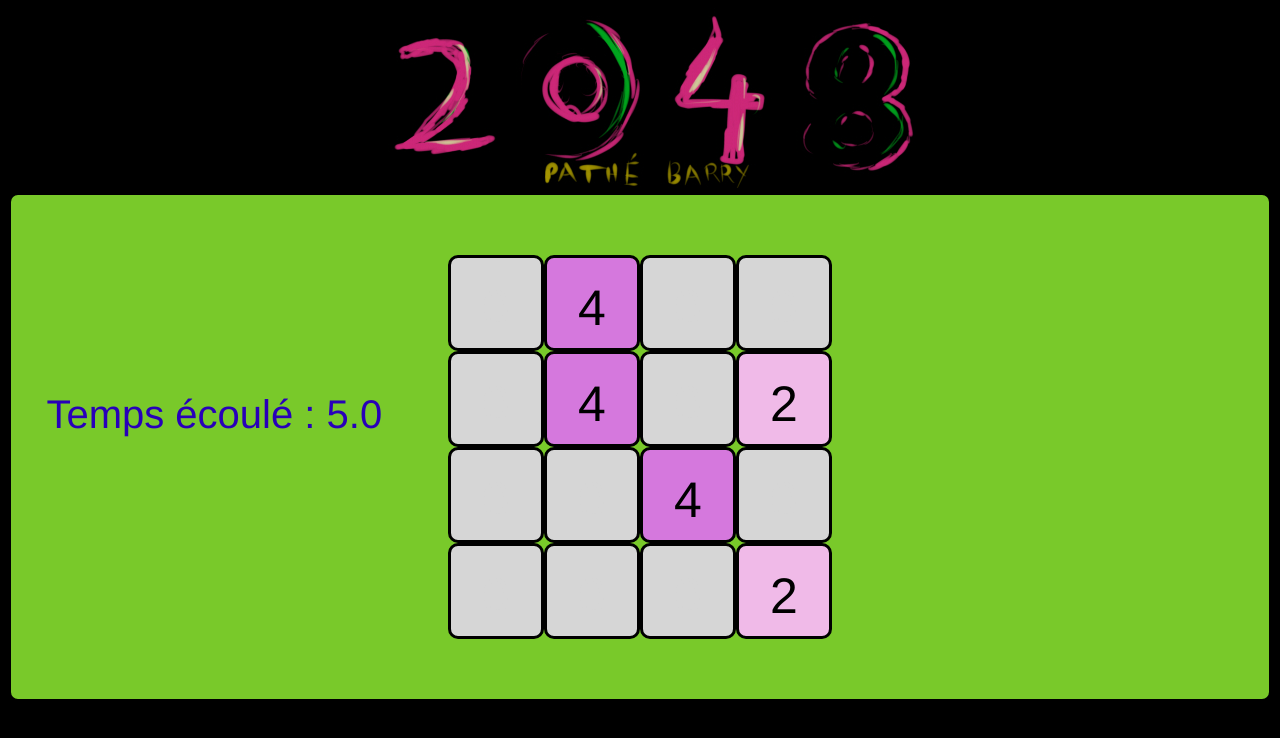
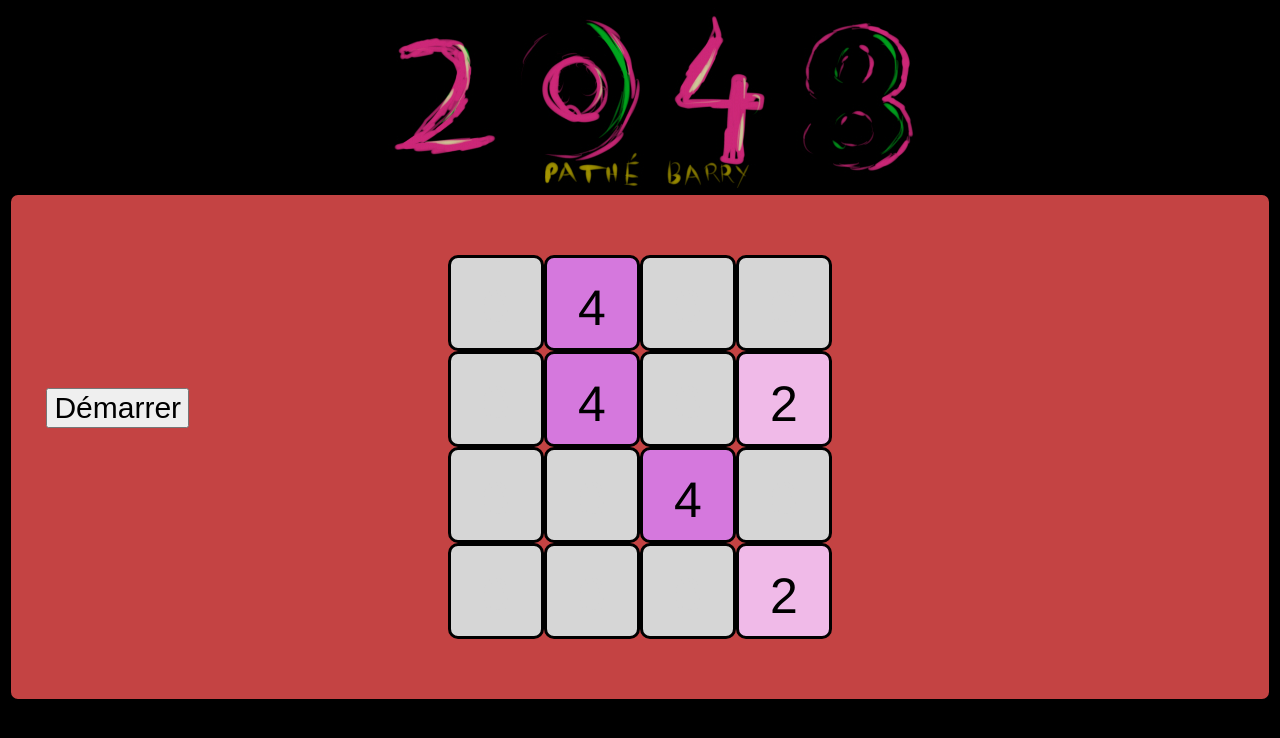
Before and after one commit to kyller92/2048-Pathe-Barry, a Vue app: page /#/ in a window 1280 px wide. Shown: the top 738 px of the page. Built offline with nearby package versions, Linux system fonts and the light colour scheme.

Commit message:
Game Over fonctionnel
Et ouais !

```diff
--- a/src/jeu/ecran.vue
+++ b/src/jeu/ecran.vue
@@ -1,7 +1,14 @@
 <template>
     <div class="Plateau" v-bind:style="{'text-align':'  center'}" >
-        <div class='temps'>Temps écoulé : {{timer}}.{{textmill}}</div>
-        <div class="gamearea">
+        <div class='temps'>
+            <p v-if="etat == 'stopped'"><button class="button" @click="launchtimer">Démarrer</button></p>
+            <p v-else>Temps écoulé : {{timer}}.{{textmill}}</p>
+        </div>
+         <div v-show="over==true" class='gameover'>
+
+            <p>GAME OVER !</p>
+        </div>
+        <div :class="['gamearea'+etat]">
             <div v-for="(horizon,index) in grille.squares" v-bind:key="index" :index="index">
                 <span display: inline v-for="(vertic,index) in horizon" v-bind:key="index" :index="index">
                     <span :class="['case-'+vertic]">
@@ -32,14 +39,17 @@ export default {
             cases:'',
             timer:0,
             timermill:0,
-            textmill:''
+            textmill:'',
+            etat:'stopped',
+            over:'false'
         }
     },
     methods: {
         touche: function(){
         var self = this;
-
+        self.over=false;
         window.addEventListener("keydown", function(e) {
+            if(self.etat=='launched'){
                 switch(e.keyCode){
                     case 38:
                         Board.move ('left')
@@ -54,9 +64,17 @@ export default {
                         Board.move ('right')
                         break;
                     }
-            console.log(Board.squares)
+                // console.log(Board.squares)
 
+
+
+                self.over=Board.over;
+                if(self.over==true){
+                   console.log(self.over)
+                   self.etat='stopped'
+                }
                 self.$forceUpdate()
+                }
             }
         )},
 
@@ -75,12 +93,17 @@ export default {
                 this.textmill=0
                 this.timermill=0;
             }
+        },
+        launchtimer: function(){
+
+            this.etat='launched';
+            setInterval(this.temps,1000);
+            setInterval(this.tempsmill,10);
+            console.log(this.etat);
         }
     },
     mounted() {
-        this.touche();
-        setInterval(this.temps,1000);
-        setInterval(this.tempsmill,10);
+        this.touche()
   }
 
 }
--- a/src/scripts/Plateau.js
+++ b/src/scripts/Plateau.js
@@ -0,0 +1 @@
+var
--- a/src/scripts/design.css
+++ b/src/scripts/design.css
@@ -70,8 +70,20 @@ body{
     background-color: rgb(0, 255, 42);
 }
 
-.gamearea{
+.gamearealaunched{
     background-color: rgb(121, 201, 42);
+    display: block;
+    width: auto;
+    padding: 60px;
+    height: auto;
+    text-align: center;
+    border-style: solid ;
+    border-color: black;
+    border-radius: 10px;
+}
+
+.gameareastopped{
+    background-color: rgb(196, 67, 67);
     display: block;
     width: auto;
     padding: 60px;
@@ -84,7 +96,7 @@ body{
 
 .temps{
     padding-left:3%;
-    padding-top:200px;
+    padding-top:150px;
     padding-right:0;
     float: left;
     font-size:40px;
@@ -92,3 +104,16 @@ body{
     z-index: 100;
     position: absolute;
 }
+.button{
+    font-size:30px;
+}
+
+.gameover{
+    padding-left:75%;
+    padding-top:230px;
+    float: right;
+    font-size:40px;
+    color:rgb(112, 1, 1);
+    z-index: 20;
+    position: absolute;
+}
```
Lines whose indentation alone changed are shown as unchanged.
